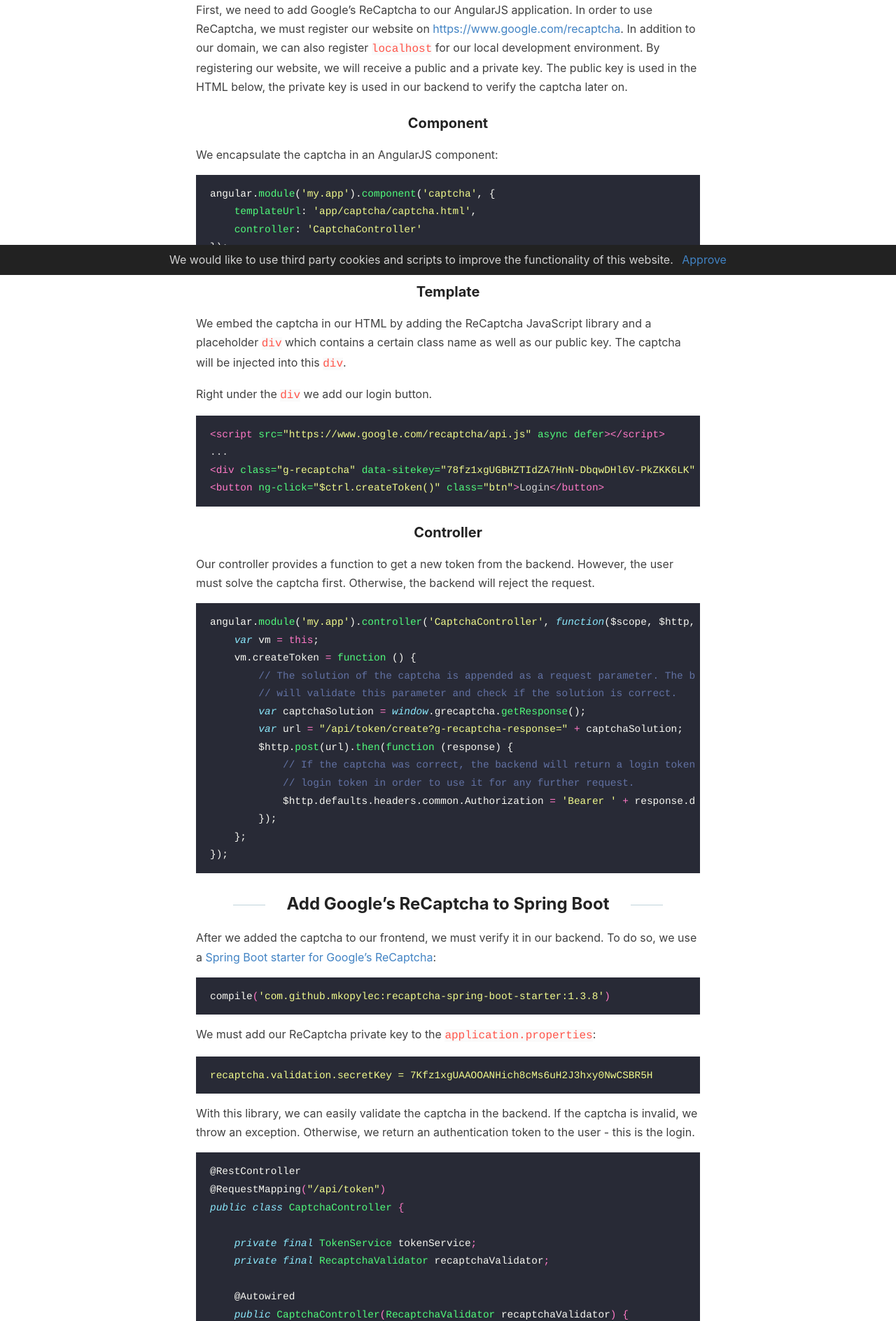
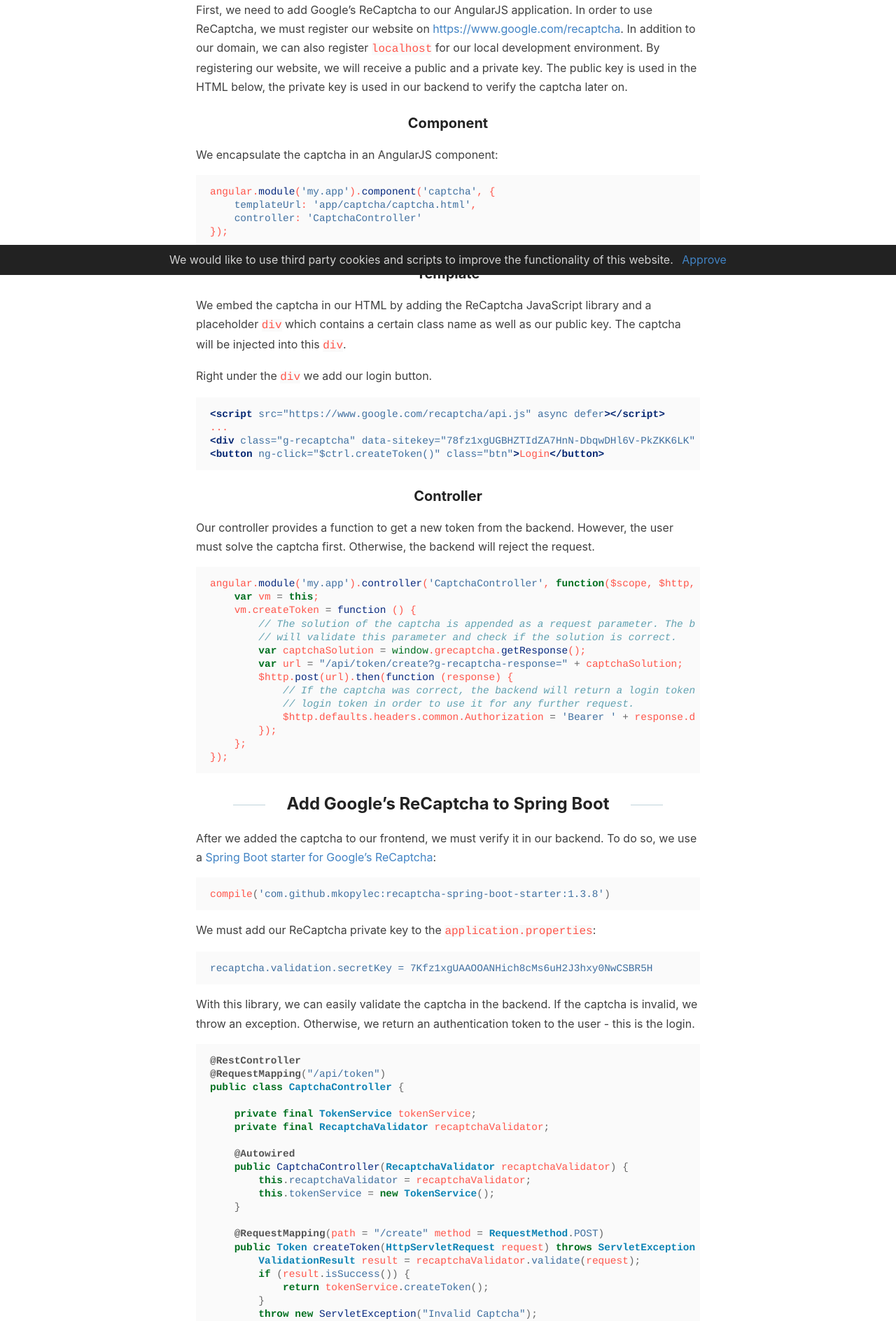
Before and after one commit to tuhrig/tuhrig.github.io, a Jekyll site: the page built from _posts/2017/2017-03-15-login-by-captcha-and-authenticate-with-json-web-token.md, in a window 1280 px wide. Shown: the part 507-2395 px from the top of the page at 70% size. Built offline with Jekyll 4.4.1, drawn with Linux system fonts in a browser that asks for light colours.

Commit message:
Add new code highlighting

```diff
--- /dev/null
+++ b/_sass/_custom_code_highlighter.scss
@@ -0,0 +1,97 @@
+
+.highlight {
+  background-color: #fafafa;
+  padding: 7px 7px 7px 10px;
+  overflow: auto;
+  font-size: 95%;
+}
+
+code {
+  font-family:'Bitstream Vera Sans Mono','Courier', monospace;
+}
+
+.highlighter-rouge {
+  background-color: #FAFAFA;
+  color: #FF554A;
+}
+
+// Based on:
+//
+// https://raw.githubusercontent.com/dataframing/pygments-css/main/styles/friendly.css
+//
+// For more see: https://github.com/dataframing/pygments-css/tree/main/styles
+
+pre { line-height: 125%; margin: 0; }
+td.linenos pre { color: #000000; background-color: #f0f0f0; padding-left: 5px; padding-right: 5px; }
+span.linenos { color: #000000; background-color: #f0f0f0; padding-left: 5px; padding-right: 5px; }
+td.linenos pre.special { color: #000000; background-color: #ffffc0; padding-left: 5px; padding-right: 5px; }
+span.linenos.special { color: #000000; background-color: #ffffc0; padding-left: 5px; padding-right: 5px; }
+.highlight .hll { background-color: #ffffcc }
+//.highlight { background: #f0f0f0; }
+.highlight .c { color: #60a0b0; font-style: italic } /* Comment */
+.highlight .err { color: 1px solid #FF0000 } /* Error */
+.highlight .k { color: #007020; font-weight: bold } /* Keyword */
+.highlight .o { color: #666666 } /* Operator */
+.highlight .ch { color: #60a0b0; font-style: italic } /* Comment.Hashbang */
+.highlight .cm { color: #60a0b0; font-style: italic } /* Comment.Multiline */
+.highlight .cp { color: #007020 } /* Comment.Preproc */
+.highlight .cpf { color: #60a0b0; font-style: italic } /* Comment.PreprocFile */
+.highlight .c1 { color: #60a0b0; font-style: italic } /* Comment.Single */
+.highlight .cs { color: #60a0b0; background-color: #fff0f0 } /* Comment.Special */
+.highlight .gd { color: #A00000 } /* Generic.Deleted */
+.highlight .ge { font-style: italic } /* Generic.Emph */
+.highlight .gr { color: #FF0000 } /* Generic.Error */
+.highlight .gh { color: #000080; font-weight: bold } /* Generic.Heading */
+.highlight .gi { color: #00A000 } /* Generic.Inserted */
+.highlight .go { color: #888888 } /* Generic.Output */
+.highlight .gp { color: #c65d09; font-weight: bold } /* Generic.Prompt */
+.highlight .gs { font-weight: bold } /* Generic.Strong */
+.highlight .gu { color: #800080; font-weight: bold } /* Generic.Subheading */
+.highlight .gt { color: #0044DD } /* Generic.Traceback */
+.highlight .kc { color: #007020; font-weight: bold } /* Keyword.Constant */
+.highlight .kd { color: #007020; font-weight: bold } /* Keyword.Declaration */
+.highlight .kn { color: #007020; font-weight: bold } /* Keyword.Namespace */
+.highlight .kp { color: #007020 } /* Keyword.Pseudo */
+.highlight .kr { color: #007020; font-weight: bold } /* Keyword.Reserved */
+.highlight .kt { color: #902000 } /* Keyword.Type */
+.highlight .m { color: #40a070 } /* Literal.Number */
+.highlight .s { color: #4070a0 } /* Literal.String */
+.highlight .na { color: #4070a0 } /* Name.Attribute */
+.highlight .nb { color: #007020 } /* Name.Builtin */
+.highlight .nc { color: #0e84b5; font-weight: bold } /* Name.Class */
+.highlight .no { color: #60add5 } /* Name.Constant */
+.highlight .nd { color: #555555; font-weight: bold } /* Name.Decorator */
+.highlight .ni { color: #d55537; font-weight: bold } /* Name.Entity */
+.highlight .ne { color: #007020 } /* Name.Exception */
+.highlight .nf { color: #06287e } /* Name.Function */
+.highlight .nl { color: #002070; font-weight: bold } /* Name.Label */
+.highlight .nn { color: #0e84b5; font-weight: bold } /* Name.Namespace */
+.highlight .nt { color: #062873; font-weight: bold } /* Name.Tag */
+.highlight .nv { color: #bb60d5 } /* Name.Variable */
+.highlight .ow { color: #007020; font-weight: bold } /* Operator.Word */
+.highlight .w { color: #bbbbbb } /* Text.Whitespace */
+.highlight .mb { color: #40a070 } /* Literal.Number.Bin */
+.highlight .mf { color: #40a070 } /* Literal.Number.Float */
+.highlight .mh { color: #40a070 } /* Literal.Number.Hex */
+.highlight .mi { color: #40a070 } /* Literal.Number.Integer */
+.highlight .mo { color: #40a070 } /* Literal.Number.Oct */
+.highlight .sa { color: #4070a0 } /* Literal.String.Affix */
+.highlight .sb { color: #4070a0 } /* Literal.String.Backtick */
+.highlight .sc { color: #4070a0 } /* Literal.String.Char */
+.highlight .dl { color: #4070a0 } /* Literal.String.Delimiter */
+.highlight .sd { color: #4070a0; font-style: italic } /* Literal.String.Doc */
+.highlight .s2 { color: #4070a0 } /* Literal.String.Double */
+.highlight .se { color: #4070a0; font-weight: bold } /* Literal.String.Escape */
+.highlight .sh { color: #4070a0 } /* Literal.String.Heredoc */
+.highlight .si { color: #70a0d0; font-style: italic } /* Literal.String.Interpol */
+.highlight .sx { color: #c65d09 } /* Literal.String.Other */
+.highlight .sr { color: #235388 } /* Literal.String.Regex */
+.highlight .s1 { color: #4070a0 } /* Literal.String.Single */
+.highlight .ss { color: #517918 } /* Literal.String.Symbol */
+.highlight .bp { color: #007020 } /* Name.Builtin.Pseudo */
+.highlight .fm { color: #06287e } /* Name.Function.Magic */
+.highlight .vc { color: #bb60d5 } /* Name.Variable.Class */
+.highlight .vg { color: #bb60d5 } /* Name.Variable.Global */
+.highlight .vi { color: #bb60d5 } /* Name.Variable.Instance */
+.highlight .vm { color: #bb60d5 } /* Name.Variable.Magic */
+.highlight .il { color: #40a070 } /* Literal.Number.Integer.Long */
--- a/assets/style.scss
+++ b/assets/style.scss
@@ -1154,7 +1154,8 @@
 // Settled on moving the import of syntax highlighting to the bottom of the CSS
 // ... Otherwise it really bloats up the top of the CSS file and makes it difficult to find the start
 //@import "highlights";
-@import "darcula";
+//@import "darcula";
+@import "_custom_code_highlighter.scss";
 @import "svg-icons";
 
 .speakerdeck-iframe {
```
